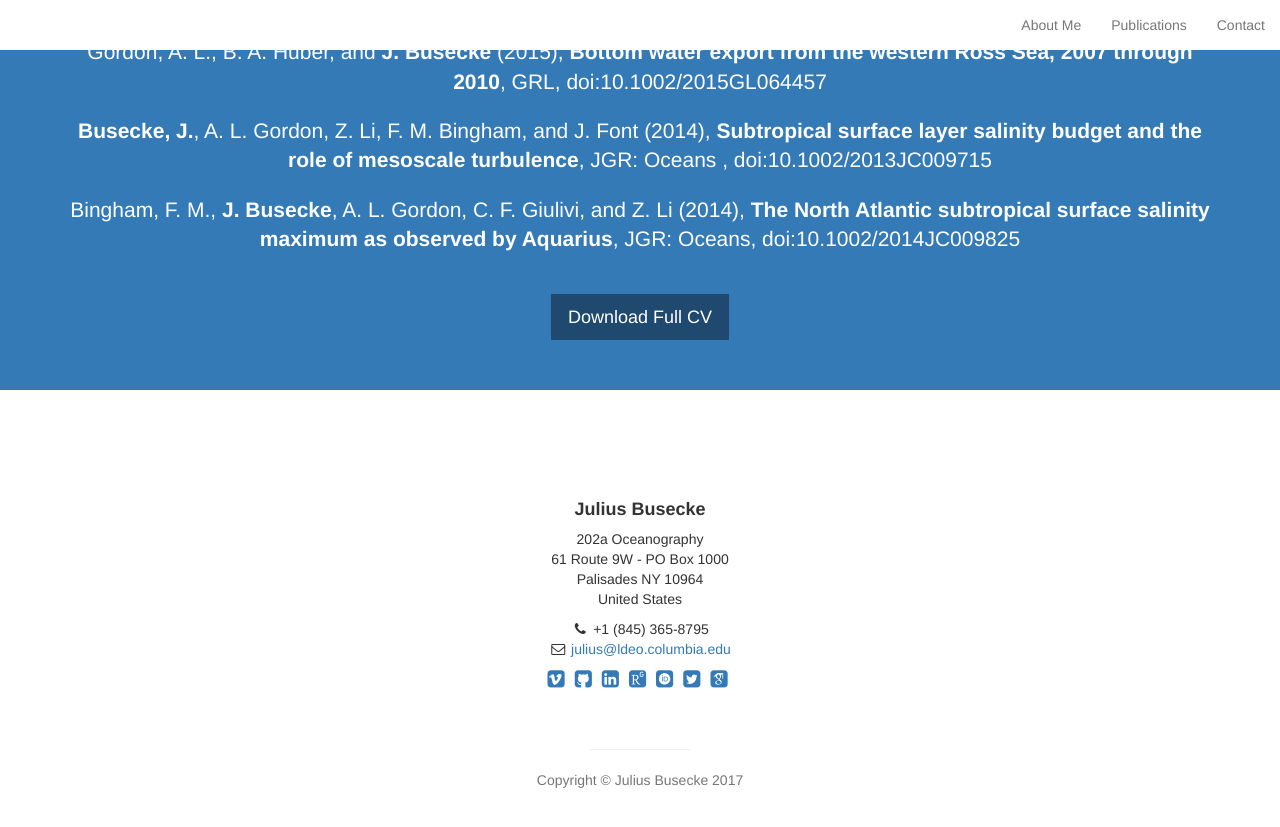
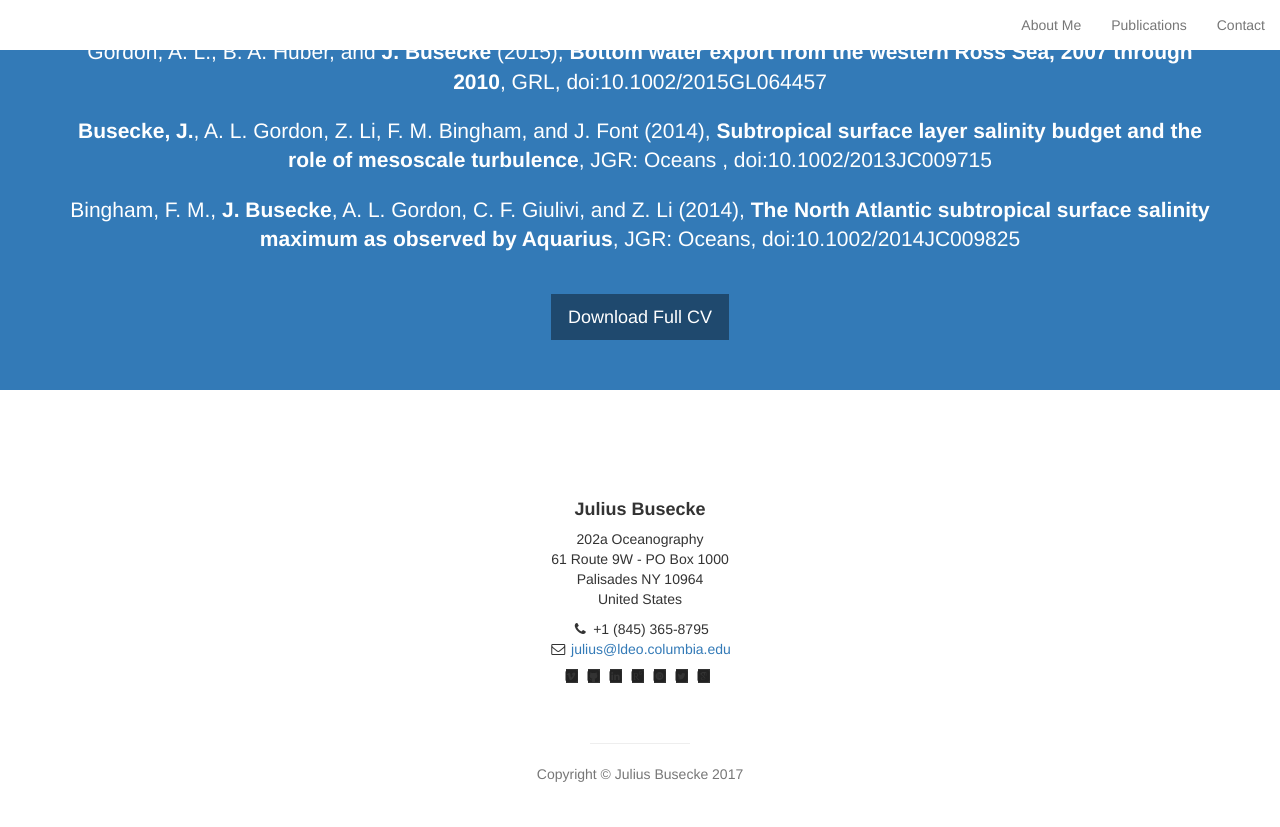
Before and after one commit to jbusecke/jbusecke.github.io, a Jekyll site: the page built from index.html, in a window 1280 px wide and 900 px high, scrolled down 2272 px. Shown: the top 827 px of the window. Built offline with Jekyll 4.4.1, drawn with Linux system fonts in a browser that asks for light colours; some web fonts are replaced.

Commit message:
fuuuggggg this more and more

```diff
--- a/css/jbusecke.css
+++ b/css/jbusecke.css
@@ -29,15 +29,15 @@ ul.social-buttons {
 }
 
 ul.social-buttons li a {
-    /*display: block;*/
-    width: 40px;
+    display: block;
+    /*width: 40px;
     height: 40px;
     border-radius: 100%;
     font-size: 20px;
     line-height: 40px;
-    outline: 0;
-    /*color: #fff;
-    background-color: #222;*/
+    outline: 0;*/
+    color: #222;
+    background-color: #333;
     /*-webkit-transition: all .3s;
     -moz-transition: all .3s;
     transition: all .3s;*/
```
